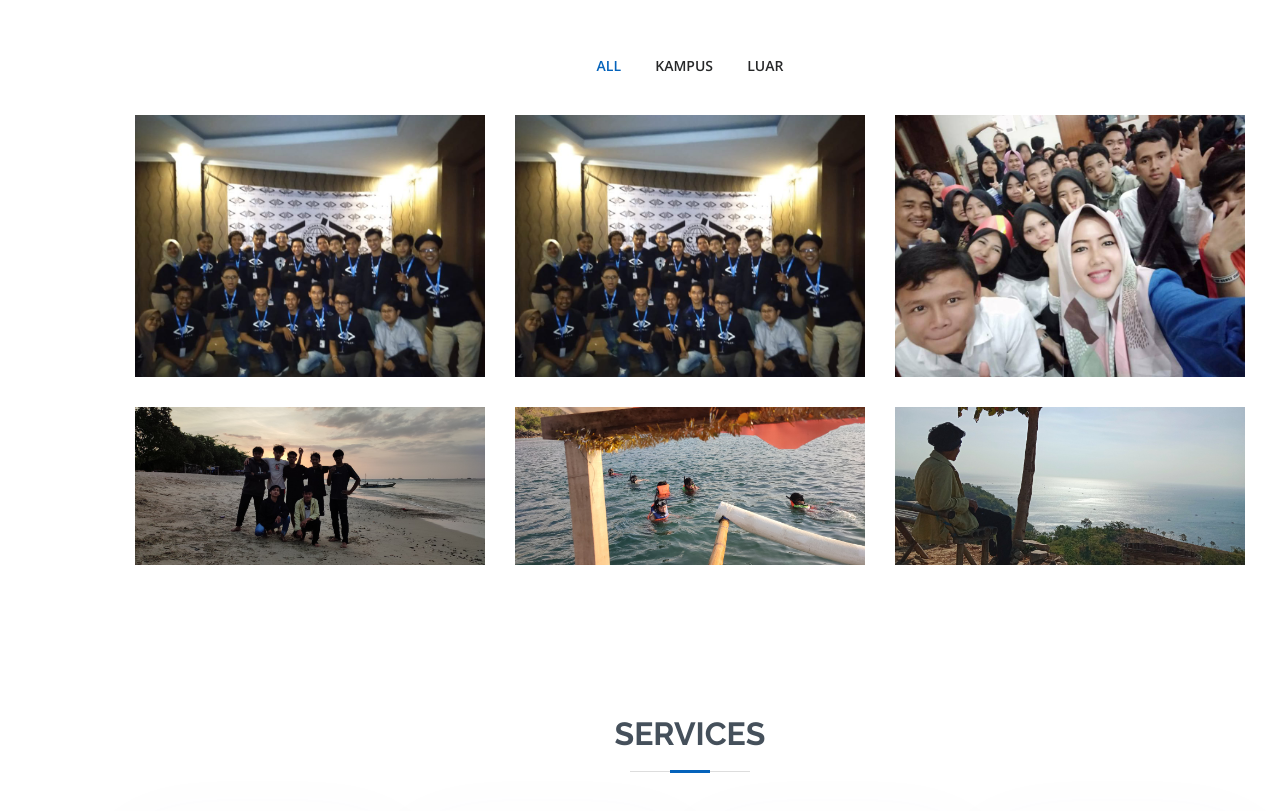
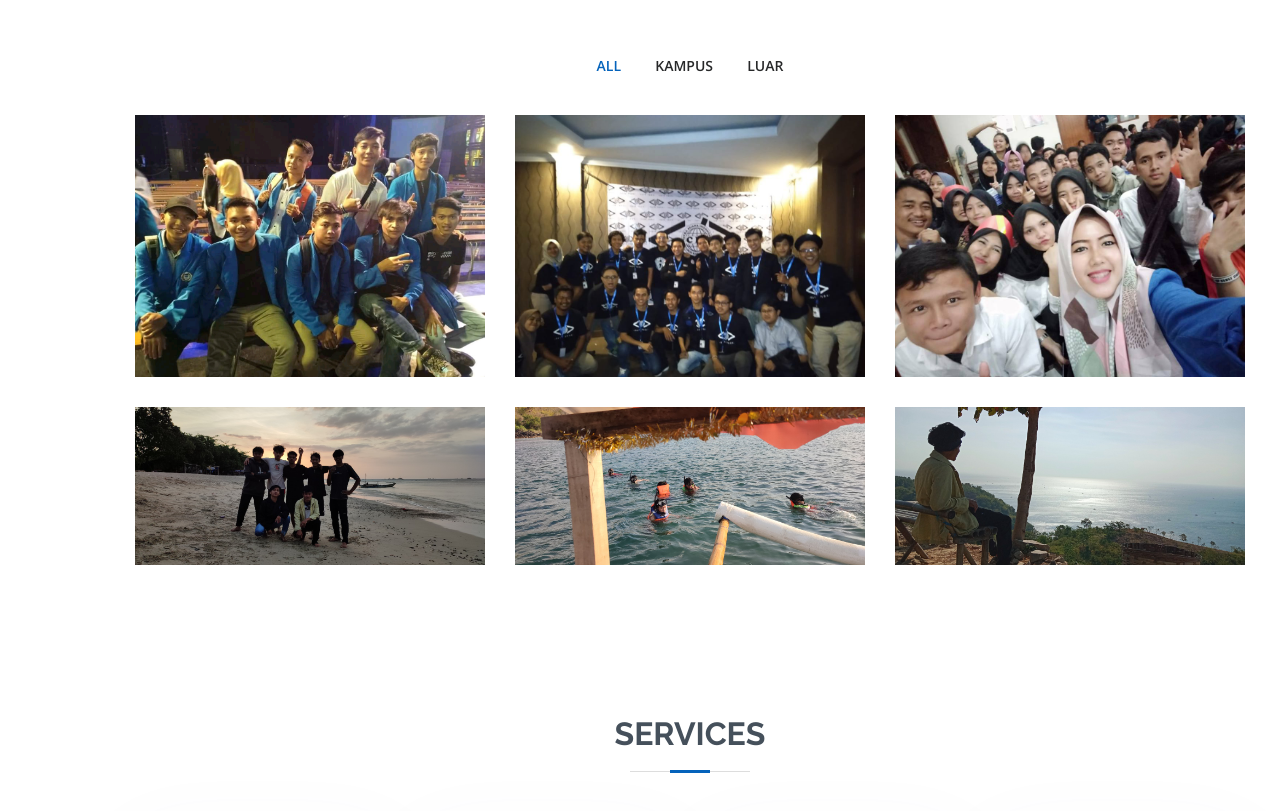
Before and after one commit to adi0387/adi0387.github.io, a plain HTML site: page index.html in a window 1280 px wide. Shown: the part 2255-3066 px from the top of the page. Drawn offline with nearby package versions, Linux system fonts and the light colour scheme.

Commit message:
Update index.html

```diff
--- a/index.html
+++ b/index.html
@@ -140,10 +140,10 @@
         <div class="row portfolio-container" data-aos="fade-up" data-aos-delay="200">
           <div class="col-lg-4 col-md-6 portfolio-item filter-app">
             <div class="portfolio-wrap">
-              <img src="assets/img/portfolio/portfolio-1.jpg" class="img-fluid" alt="">
+              <img src="assets/img/portfolio/portfolio-3.jpg" class="img-fluid" alt="">
               <div class="portfolio-info">
                 <div class="portfolio-links">
-                  <a href="assets/img/portfolio/portfolio-1.jpg" data-gall="portfolioGallery" class="venobox"><i class="bx bx-plus"></i></a>
+                  <a href="assets/img/portfolio/portfolio-3.jpg" data-gall="portfolioGallery" class="venobox"><i class="bx bx-plus"></i></a>
                 </div>
               </div>
             </div>
```
